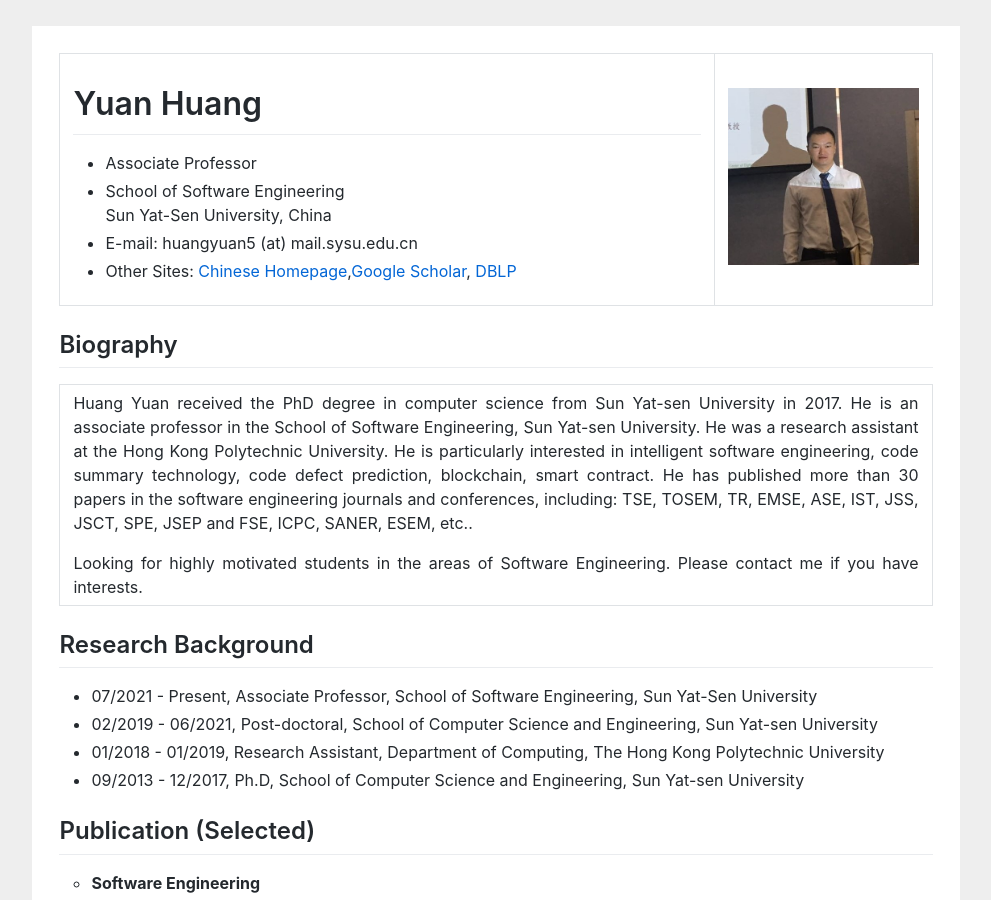
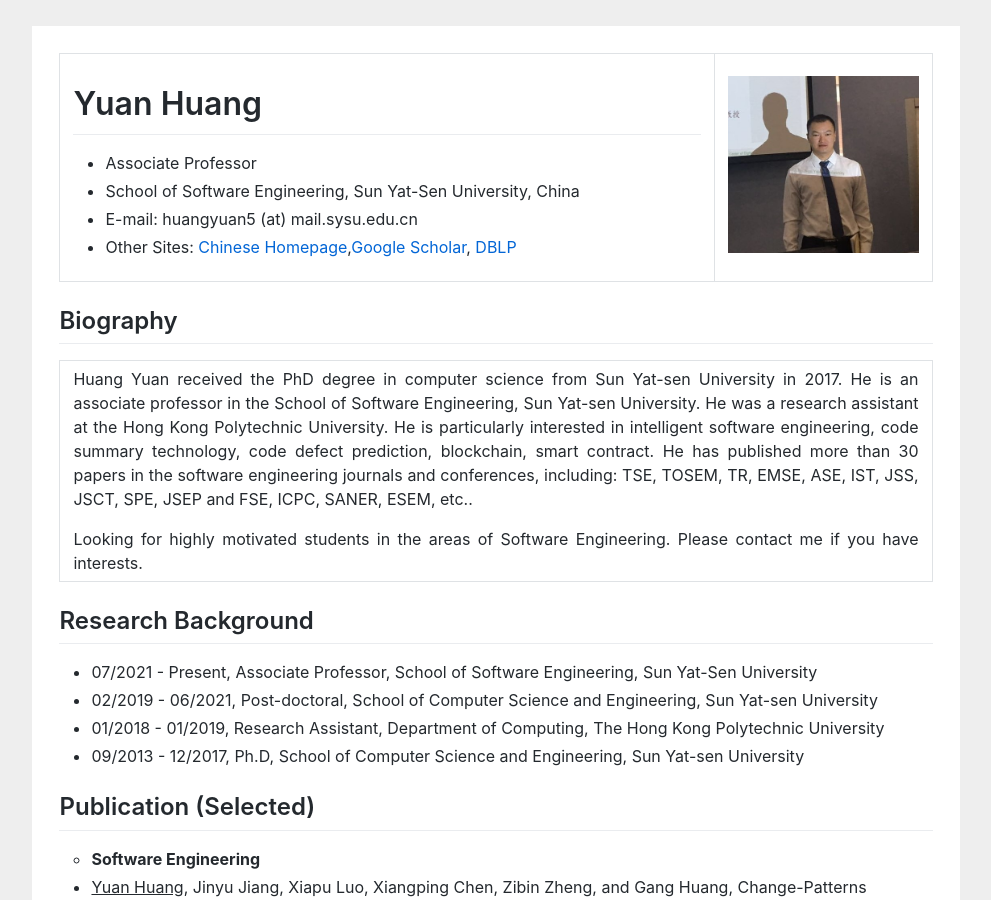
Before and after one commit to huangyuan-hy/huangyuan-hy.github.io, a Jekyll site: the page index.html, which Jekyll copies as it is, in a window 1280 px wide and 900 px high. Shown: the whole window, without its empty margins (144-1135 px from the left). Built offline with Jekyll 4.4.1, drawn with Linux system fonts in a browser that asks for light colours.

```diff
--- a/index.html
+++ b/index.html
@@ -44,7 +44,7 @@ gtag('config', 'UA-158965281-1');
 					<ul>
 					<li>Associate Professor</li>
 
-					<li>School of Software Engineering <br>
+					<li>School of Software Engineering,
 						Sun Yat-Sen University, China</li>
 
 
```
